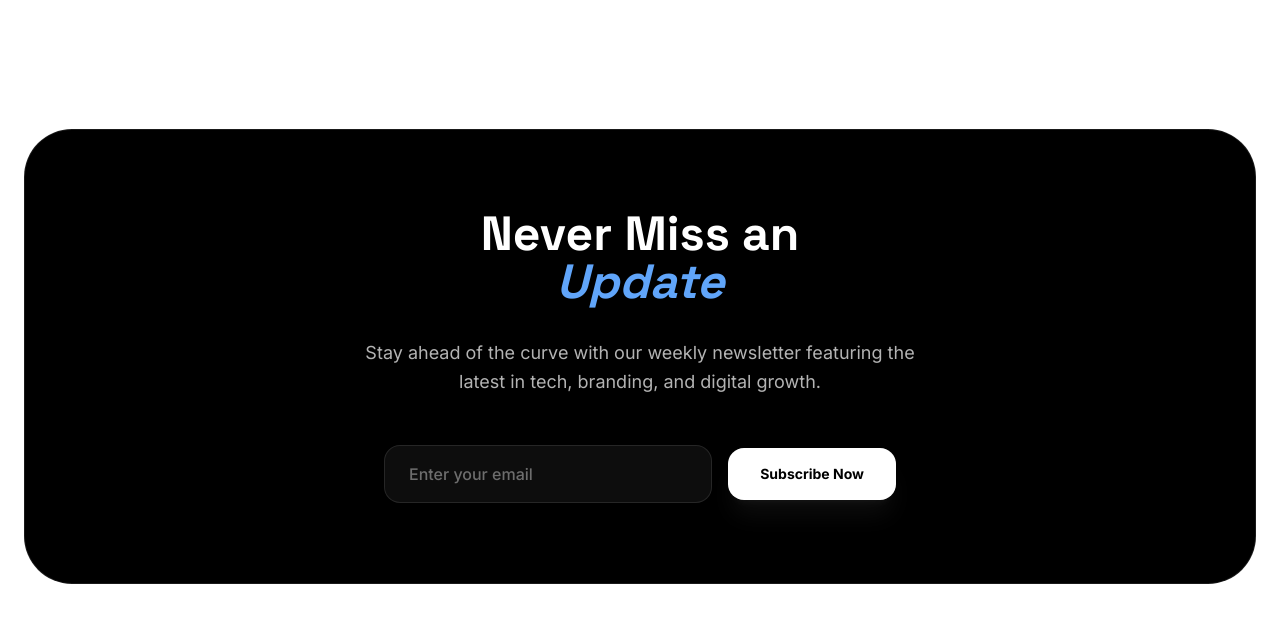
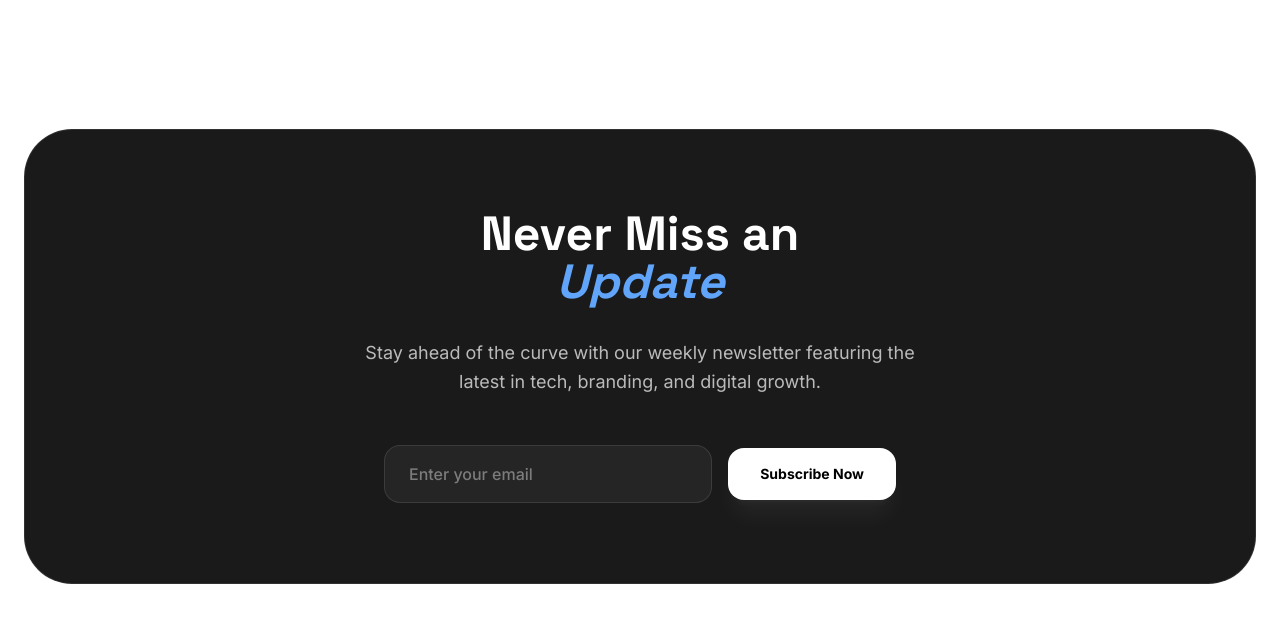
Before and after one commit to aaryanbhalsod24-pixel/Fuerte-web-site-, a React (Vite) app: page /blog in a window 1280 px wide. Shown: the part 2080-2714 px from the top of the page. Built offline with nearby package versions, Linux system fonts and the light colour scheme; no server answers.

Commit message:
style: change newsletter box background from black to dark charcoal (#1A1A1A)

```diff
--- a/src/pages/BlogPage.tsx
+++ b/src/pages/BlogPage.tsx
@@ -259,7 +259,7 @@ const BlogPage = () => {
       <section className="py-32 px-6">
         <div className="max-w-7xl mx-auto">
           <FadeIn>
-            <div className="relative rounded-[3rem] overflow-hidden bg-[#000000] border border-white/10 p-12 md:p-20 text-center group">
+            <div className="relative rounded-[3rem] overflow-hidden bg-[#1A1A1A] border border-white/10 p-12 md:p-20 text-center group">
               <div className="absolute inset-0 bg-white/5 blur-3xl opacity-0 group-hover:opacity-100 transition-opacity duration-1000" />
 
               <h2 className="font-display text-4xl md:text-5xl font-black mb-8 leading-tight text-white">
```
